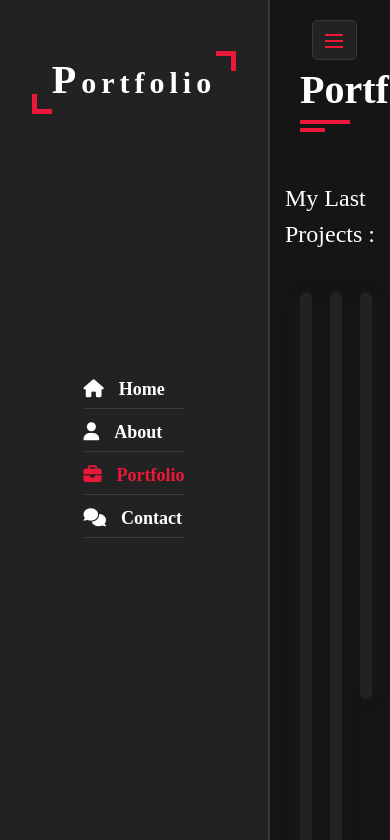
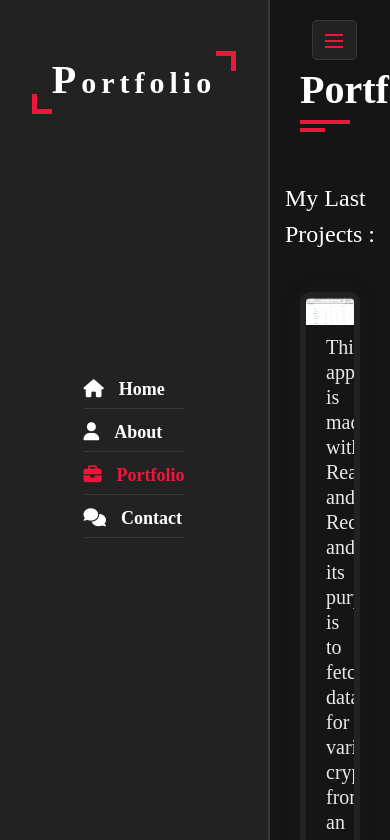
Before and after one commit to keneogu/React-Portfolio, a React (Create React App) app: page /portfolio in a window 390 px wide. Shown: the top 840 px of the page. Built offline with nearby package versions, Linux system fonts and the light colour scheme; a web font is replaced by a local one.

Commit message:
Add Portfolio mobile page styling

```diff
--- a/src/Container/Portfolio/Portfolio.css
+++ b/src/Container/Portfolio/Portfolio.css
@@ -32,3 +32,18 @@
 	color: var(--text-black-700);
 	line-height: 25px;
 }
+@media (max-width:991px) {
+	.portfolio .portfolio-item {
+		flex: 0 0 50%;
+		max-width: 50%;
+	}
+	.portfolio .portfolio-item-inner p {
+		font-size: 20px;
+	}
+}
+@media (max-width:767px) {
+	.portfolio .portfolio-item {
+		flex: 0 0 100%;
+		max-width: 100%;
+	}
+}
```
